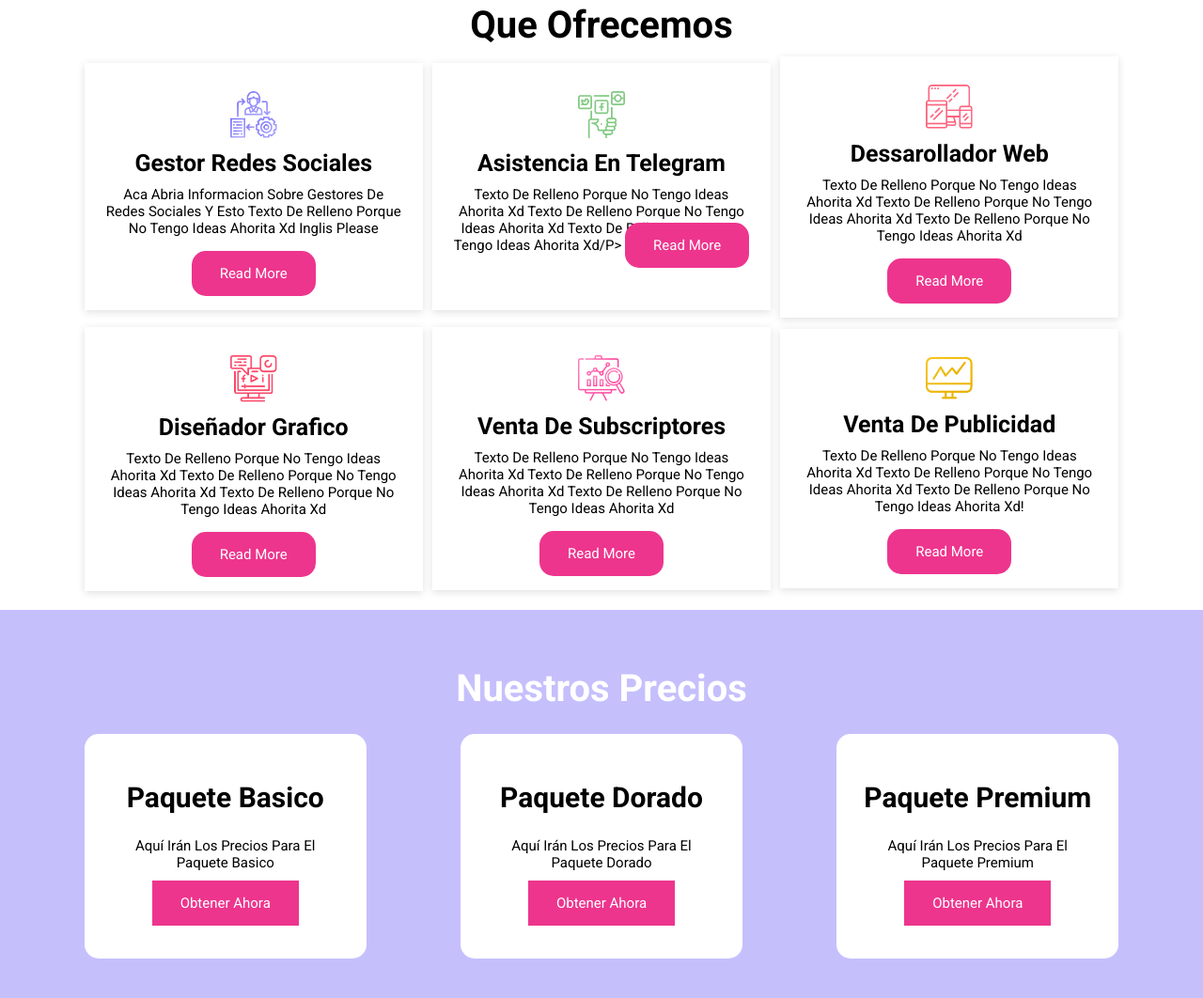
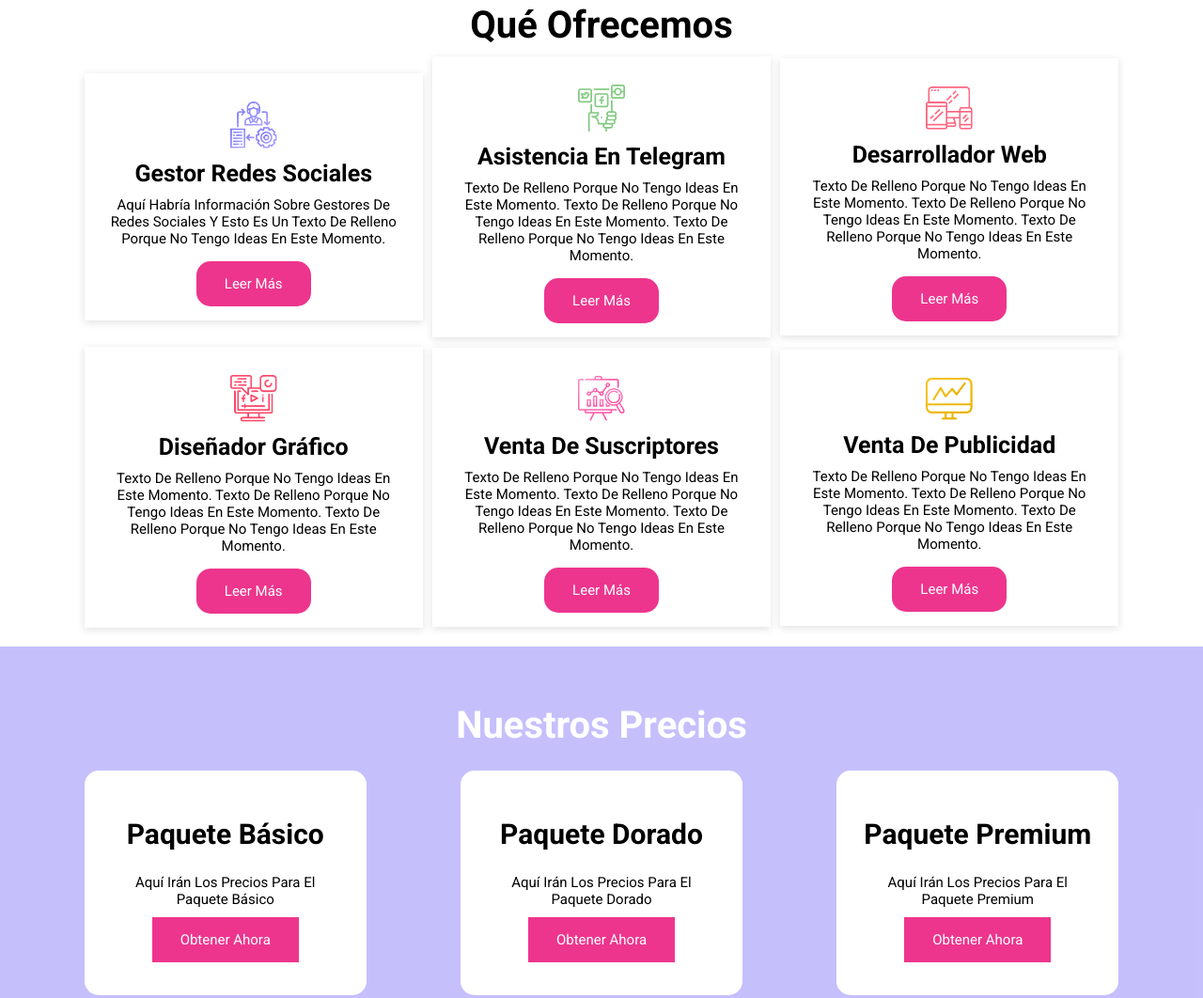
Before and after one commit to BrunoDevl/mark, a plain HTML site: page index.html in a window 1280 px wide. Shown: the part 1426-2488 px from the top of the page at 94% size. Drawn offline with nearby package versions, Linux system fonts and the light colour scheme.

Commit message:
Update index.html

```diff
--- a/index.html
+++ b/index.html
@@ -18,7 +18,7 @@
             <a href="#">Inicio</a>
             <a href="#">Servicios</a>
             <a href="#" id="precios">Precios</a>
-            <a href="#" id="quienes-somos">Informacion</a>
+            <a href="#" id="informacion">Información</a>
             <a href="#">Contactos</a>
         </nav>
         <div class="icons">
@@ -36,12 +36,9 @@
                 <div class="inner-left-content">
                     <h3>Ventas Publicitaria</h3>
                     <h1>Para Trabajos</h1>
-                    <p>texto
-                        extra</p>
-                    <a href="#">Leer mas</a>
+                    <p>texto extra</p>
+                    <a href="#">Leer más</a>
                 </div>
-
-
             </div>
             <div class="right-home">
                 <img src="images/backgroundright.png" alt="">
@@ -50,11 +47,10 @@
     </section>
 
 
-
     <!-- who we are -->
 
-    <section class="who" id="quienes-somos">
-        <h1>Quienes somos</h1>
+    <section class="who">
+        <h1>Quiénes somos</h1>
         <div class="main-who">
             <div class="inner-who">
                 <img src="images/who we are.png" alt="">
@@ -62,86 +58,60 @@
             <div class="inner-who">
                 <div class="inner-who-content">
                     <h2>Publicistas Top</h2>
-                    <p>Somos Una Comunidad De Trabajadores Integrados En La Venta De Publicidad En Telegram
-                        Contamos Con Mas De 30 Vendedores Y Trabajador@S Activos Las 24Hrs
-                        Para Atender A Todos Los Usuarios Posibles.</p>
-                    <a href="#">Leer mas</a>
+                    <p>Somos una comunidad de trabajadores integrados en la venta de publicidad en Telegram.
+                        Contamos con más de 30 vendedores y trabajadores activos las 24 horas para atender a todos los usuarios posibles.</p>
+                    <a href="#">Leer más</a>
                 </div>
             </div>
         </div>
     </section>
 
 
-
     <!-- what we offer -->
 
     <section class="we-offer">
-        <h1>Que Ofrecemos</h1>
+        <h1>Qué ofrecemos</h1>
         <div class="main-offer">
             <div class="inner-offer">
                 <img src="images/serviceicons1.png" alt="">
-
                 <h2>Gestor Redes Sociales</h2>
-                <p>aca abria informacion sobre gestores de redes sociales y esto
-                    texto de relleno porque no tengo ideas ahorita xd
-                    inglis please</p>
-                <a href="#">Read more</a>
-
+                <p>Aquí habría información sobre gestores de redes sociales y esto es un texto de relleno porque no tengo ideas en este momento.</p>
+                <a href="#">Leer más</a>
             </div>
 
             <div class="inner-offer">
                 <img src="images/serviceicons 2.png" alt="">
-
                 <h2>Asistencia en Telegram</h2>
-                <p>texto de relleno porque no tengo ideas ahorita xd
-                    texto de relleno porque no tengo ideas ahorita xd
-                    texto de relleno porque no tengo ideas ahorita xd/p>
-                <a href="#">Read more</a>
-
+                <p>Texto de relleno porque no tengo ideas en este momento. Texto de relleno porque no tengo ideas en este momento. Texto de relleno porque no tengo ideas en este momento.</p>
+                <a href="#">Leer más</a>
             </div>
 
             <div class="inner-offer">
                 <img src="images/serviceicons3.png" alt="">
-
-                <h2>Dessarollador Web</h2>
-                <p>texto de relleno porque no tengo ideas ahorita xd
-                    texto de relleno porque no tengo ideas ahorita xd
-                    texto de relleno porque no tengo ideas ahorita xd</p>
-                <a href="#">Read more</a>
-
+                <h2>Desarrollador Web</h2>
+                <p>Texto de relleno porque no tengo ideas en este momento. Texto de relleno porque no tengo ideas en este momento. Texto de relleno porque no tengo ideas en este momento.</p>
+                <a href="#">Leer más</a>
             </div>
 
             <div class="inner-offer">
                 <img src="images/serviceicons4.png" alt="">
-
-                <h2>Diseñador Grafico</h2>
-                <p>texto de relleno porque no tengo ideas ahorita xd
-                    texto de relleno porque no tengo ideas ahorita xd
-                    texto de relleno porque no tengo ideas ahorita xd</p>
-                <a href="#">Read more</a>
-
+                <h2>Diseñador Gráfico</h2>
+                <p>Texto de relleno porque no tengo ideas en este momento. Texto de relleno porque no tengo ideas en este momento. Texto de relleno porque no tengo ideas en este momento.</p>
+                <a href="#">Leer más</a>
             </div>
 
             <div class="inner-offer">
                 <img src="images/serviceicons5.png" alt="">
-
-                <h2>Venta de Subscriptores</h2>
-                <p>texto de relleno porque no tengo ideas ahorita xd
-                    texto de relleno porque no tengo ideas ahorita xd
-                    texto de relleno porque no tengo ideas ahorita xd</p>
-                <a href="#">Read more</a>
-
+                <h2>Venta de Suscriptores</h2>
+                <p>Texto de relleno porque no tengo ideas en este momento. Texto de relleno porque no tengo ideas en este momento. Texto de relleno porque no tengo ideas en este momento.</p>
+                <a href="#">Leer más</a>
             </div>
 
             <div class="inner-offer">
                 <img src="images/serviceicons6.png" alt="">
-
-                <h2>Venta de publicidad </h2>
-                <p>texto de relleno porque no tengo ideas ahorita xd
-                    texto de relleno porque no tengo ideas ahorita xd
-                    texto de relleno porque no tengo ideas ahorita xd!</p>
-                <a href="#">Read more</a>
-
+                <h2>Venta de Publicidad</h2>
+                <p>Texto de relleno porque no tengo ideas en este momento. Texto de relleno porque no tengo ideas en este momento. Texto de relleno porque no tengo ideas en este momento.</p>
+                <a href="#">Leer más</a>
             </div>
         </div>
     </section>
@@ -154,9 +124,9 @@
 
         <div class="main-price">
             <div class="inner-price">
-                <h2>Paquete Basico</h2>
-                <p>Aquí irán los precios para el Paquete Basico</p>
-                <a href="pago_basico.html">Obtener Ahora</a> <!-- Enlace a la página de pago para el Paquete Basico -->
+                <h2>Paquete Básico</h2>
+                <p>Aquí irán los precios para el Paquete Básico</p>
+                <a href="pago_basico.html">Obtener Ahora</a> <!-- Enlace a la página de pago para el Paquete Básico -->
             </div>
 
             <div class="inner-price">
@@ -174,9 +144,8 @@
     </div>
 
     <section class="contact" id="contact">
-        <p>&#169; Dereches reservados 2023 - 2024 Incognito </p>
+        <p>&#169; Derechos reservados 2023 - 2024 Incognito </p>
     </section>
-
 
     <script src="script.js"></script>
     <script>
@@ -184,6 +153,7 @@
         document.addEventListener("DOMContentLoaded", function() {
           // Captura el elemento del botón de precios utilizando su id
           var preciosButton = document.getElementById("precios");
+          var informacionButton = document.getElementById("informacion");
 
           // Agrega un controlador de eventos para el clic en el botón de precios
           preciosButton.addEventListener("click", function(event) {
@@ -193,32 +163,17 @@
             var preciosSection = document.querySelector(".our-pricing");
             preciosSection.scrollIntoView({ behavior: "smooth" });
           });
+
+          // Agrega un controlador de eventos para el clic en el botón de información
+          informacionButton.addEventListener("click", function(event) {
+            event.preventDefault(); // Evita el comportamiento predeterminado del enlace
+
+            // Desplázate hacia la sección de información utilizando el método scrollIntoView()
+            var informacionSection = document.querySelector(".who");
+            informacionSection.scrollIntoView({ behavior: "smooth" });
+          });
         });
-      </script>
-
-<!-- Agrega una clase "scroll-link" al enlace de información -->
-<a href="#quienes-somos" class="scroll-link">Informacion</a>
-    <script>
-// Espera a que el documento HTML esté completamente cargado
-document.addEventListener("DOMContentLoaded", function() {
-  // Captura todos los enlaces con la clase "scroll-link"
-  var scrollLinks = document.querySelectorAll(".scroll-link");
-
-  // Agrega un controlador de eventos para cada enlace
-  scrollLinks.forEach(function(link) {
-    link.addEventListener("click", function(event) {
-      event.preventDefault(); // Evita el comportamiento predeterminado del enlace
-
-      var targetId = link.getAttribute("href"); // Obtiene el valor del atributo href
-      var targetElement = document.querySelector(targetId); // Busca el elemento de destino utilizando el valor del atributo href
-
-      // Desplázate hacia el elemento de destino utilizando el método scrollIntoView()
-      targetElement.scrollIntoView({ behavior: "smooth" });
-    });
-  });
-});
-      </script>
-
+    </script>
 </body>
 
 </html>
```
